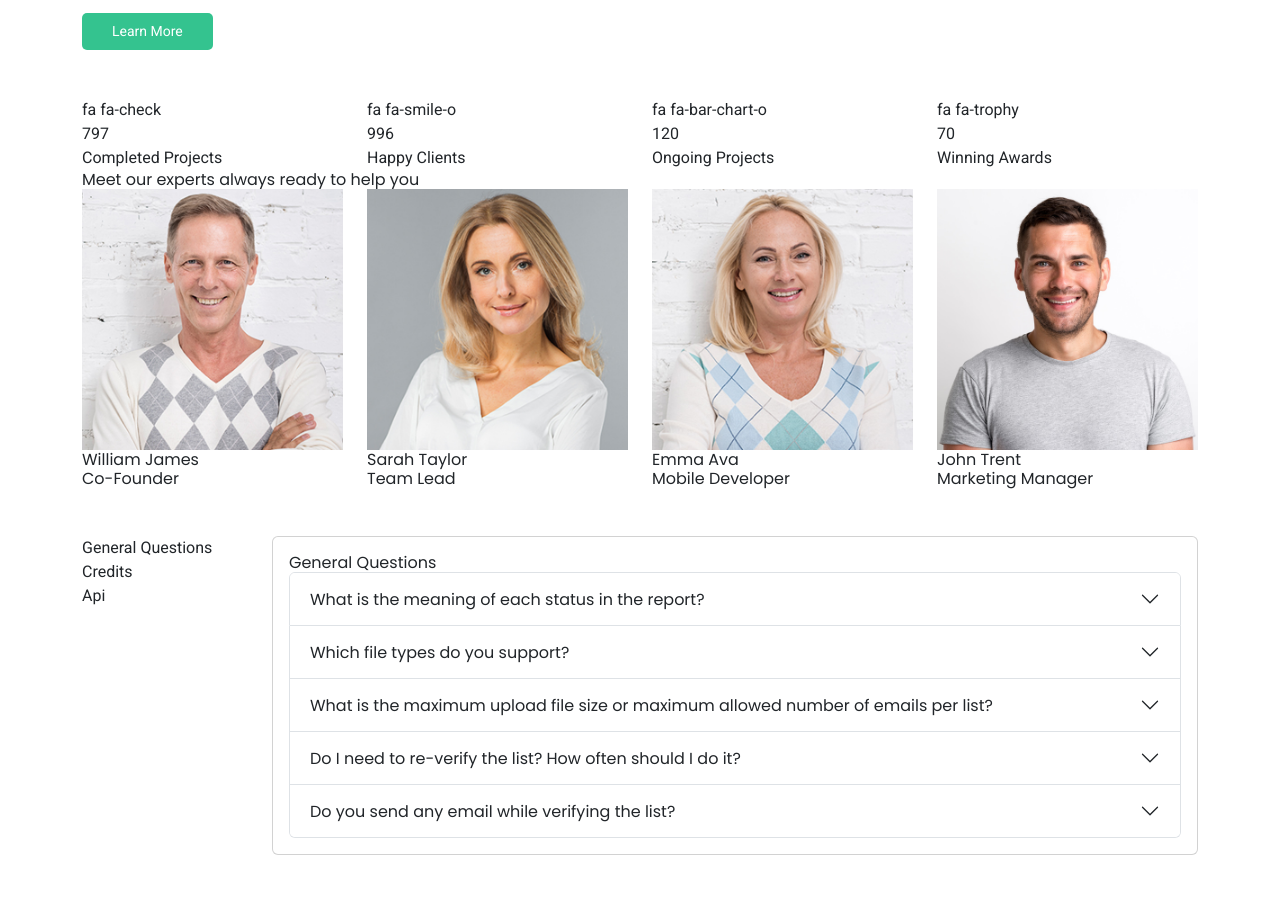
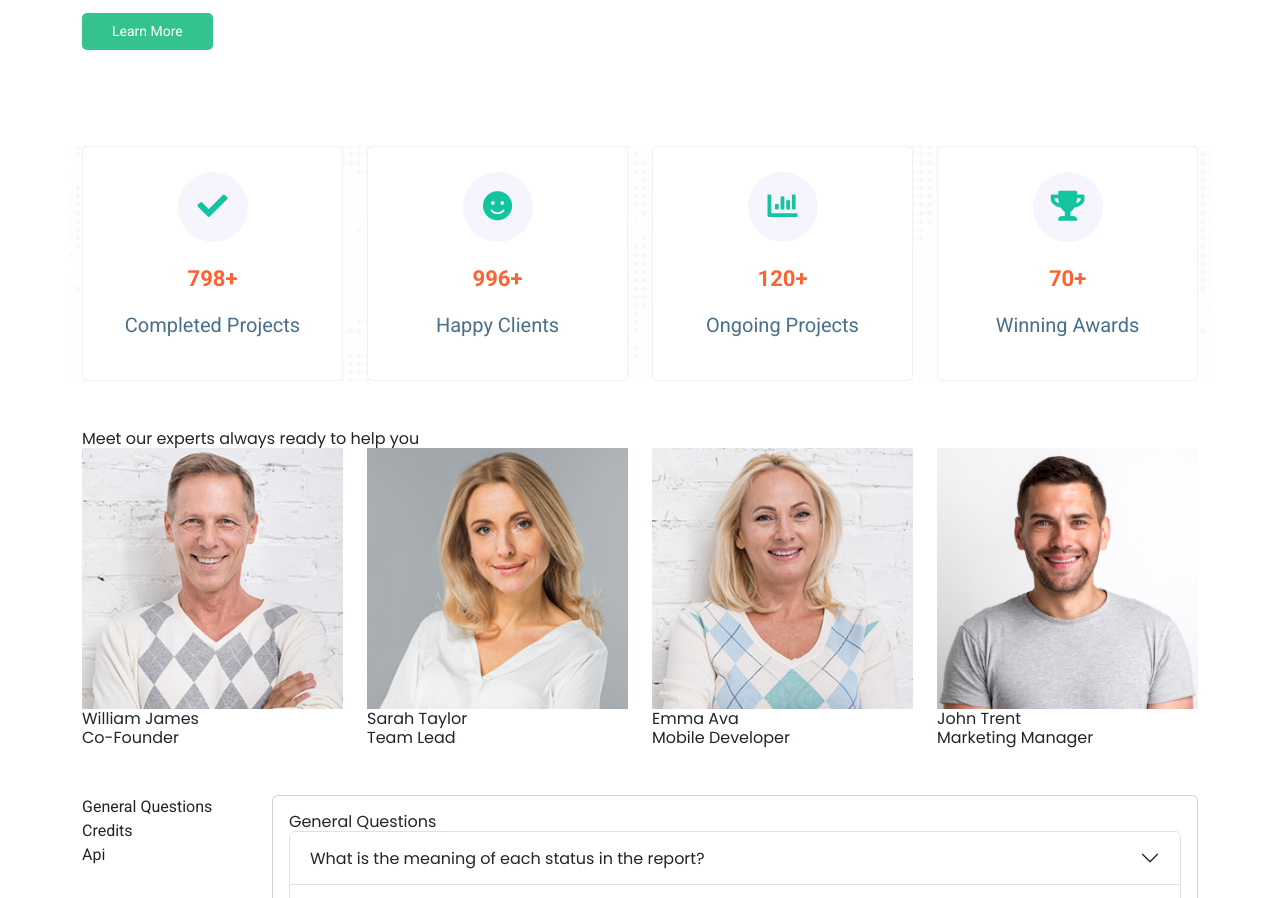
Before and after one commit to abdul-jabbar-dev/IQ_Freelancer, a React (Vite) app: page / in a window 1280 px wide. Shown: the part 1870-2768 px from the top of the page. Built offline with nearby package versions, Linux system fonts and the light colour scheme.

Commit message:
Setisfaction Section Done

```diff
--- a/src/main/component/Satisfaction.jsx
+++ b/src/main/component/Satisfaction.jsx
@@ -13,23 +13,24 @@ const Satisfaction = () => {
     console.log(setisfactionDatas)
 
     return (
-        <section className='satisfaction-section'>
-            <Container>
+        <section className='satisfaction-section py-5'>
+            <Container className='satisfaction-section-inner'>
                 <Row>
                     {
                         setisfactionDatas?.map(setisfactionData => <Col key={setisfactionData?.id}>
-                            <div>
-                                <div>
-                                    <span>{setisfactionData?.icon}</span>
+                            <div className='text-center setisfaction-inner'>
+                                <div className='setisfaction-icon'>
+                                    <i className={setisfactionData?.icon}></i>
                                 </div>
-                                <div>
+                                <div className='conter-num'>
                                     <CountUp
                                         start={0}
                                         end={setisfactionData?.number}
                                         duration={8}
                                     />
+                                    <span>+</span>
                                 </div>
-                                <p>{setisfactionData?.setisfactionsector}</p>
+                                <p className='setisfaction-text'>{setisfactionData?.setisfactionsector}</p>
                             </div>
                         </Col>)
                     }
--- a/src/main/component/fackdata/setisfactionClient.js
+++ b/src/main/component/fackdata/setisfactionClient.js
@@ -7,13 +7,13 @@ const setisfactionClient = [
     },
     {
         id : 2,
-        icon : "fa fa-smile-o",
+        icon : "fas fa-smile",
         number : 999,
         setisfactionsector : "Happy Clients",
     },
     {
         id : 3,
-        icon : "fa fa-bar-chart-o",
+        icon : "fas fa-chart-bar",
         number : 120,
         setisfactionsector : "Ongoing Projects",
     },
--- a/src/main/component/style.css
+++ b/src/main/component/style.css
@@ -129,3 +129,38 @@ h1, h2,h3,h4,h5,h6{
 .feature-box:hover > .icon-hover{
     color: white;
 }
+/* Setisfaction section are here */
+
+.setisfaction-icon{
+    font-size: 30px;
+    width: 70px;
+    height: 70px;
+    line-height: 70px;
+    margin: auto;
+    position: relative;
+    margin-bottom: 20px;
+    background: #F6F4FD;
+    border-radius: 100%;
+    text-align: center;
+    color: #13c4a1;
+}
+.conter-num{
+    font-size: 22px;
+    font-weight: 700 !important;
+    color: #ff612f;
+}
+.setisfaction-text{
+    color: #4a6f8a;
+    padding: 15px 0px;
+    font-size: 20px;
+}
+.setisfaction-inner{
+    background-color: #ffffff;
+    border: 1px solid #f1f1f1;
+    padding: 25px 0;
+    border-radius: 5px;
+}
+.satisfaction-section-inner{
+    background-image: url('../../assets/background-images/map.png');
+    background-position: center;
+}
```
Also changed, not shown: src/assets/background-images/map.png (added).
